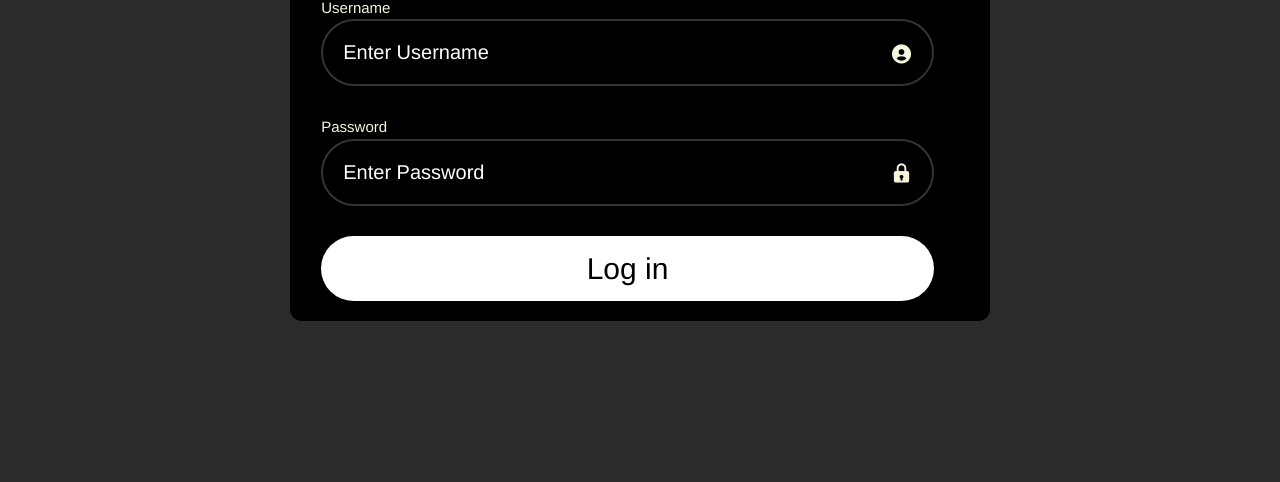
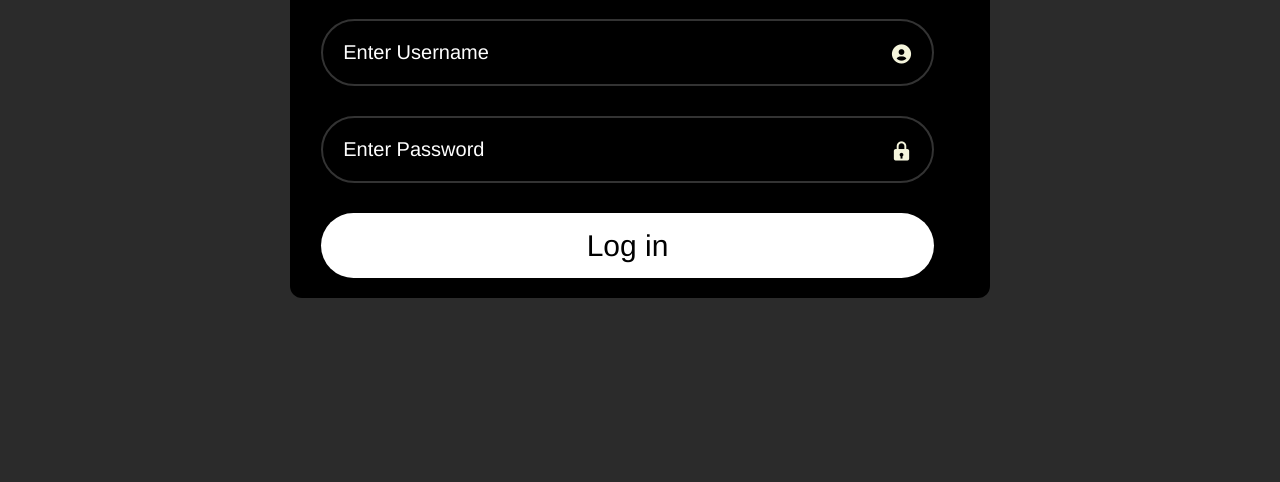
Before and after one commit to Zaisuki/P1GroupActivity, a plain HTML site: page activities/p1/login.html in a window 1280 px wide. Shown: the part 318-800 px from the top of the page. Drawn offline with nearby package versions, Linux system fonts and the light colour scheme.

Commit message:
label, centered icons

```diff
--- a/activities/p1/css/login.css
+++ b/activities/p1/css/login.css
@@ -57,7 +57,7 @@ form{
 }
 .input-box i{
     position: absolute;
-    top: 50%;
+    top: 34%;
     right: 1.5%;
     transform: translate(-50%);
     font-size: 23px;
--- a/activities/p1/login.html
+++ b/activities/p1/login.html
@@ -36,7 +36,7 @@
                     <div class="container">
                         <h1>Login</h1>
                         <div class="input-box">
-                            <label>Username</label>
+
                             <input autocomplete="off" type="text" placeholder="Enter Username" name="username">
                             <i class="bx bxs-user-circle"></i>
                         </div>
@@ -44,7 +44,7 @@
                             <div id="username_error">Invalid Username</div>
                         </div>
                         <div class="input-box">
-                            <label>Password </label>
+
                             <input type="password" placeholder="Enter Password" name="password">
                             <i class="bx bxs-lock"></i>
                         </div>
```
